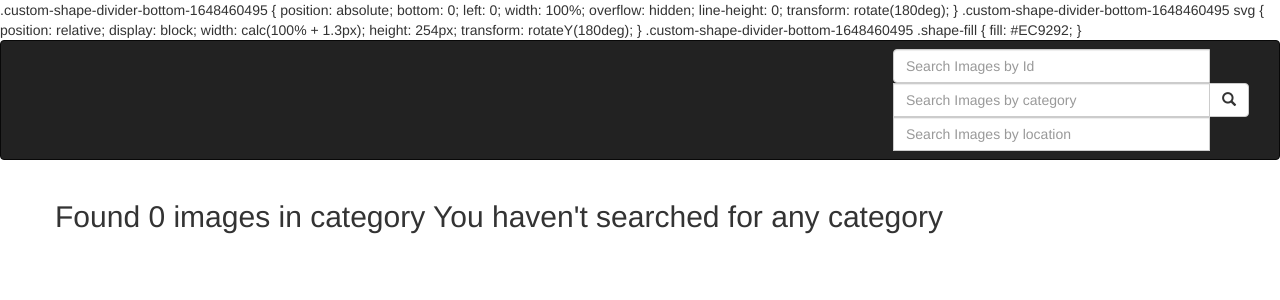
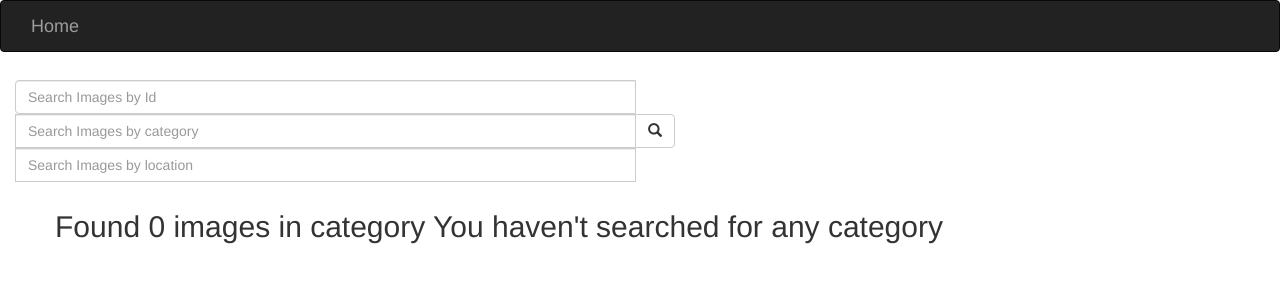
Before and after one commit to eliki-hue/eliki-gallery, a Django app: page /search/ in a window 1280 px wide. Shown: the top 300 px of the page. Run offline with Django 4.2, Linux system fonts and the light colour scheme; some libraries are stand-ins or nearby versions.

Commit message:
formatted home page display

```diff
--- a/myGallery/templates/base.html
+++ b/myGallery/templates/base.html
@@ -3,27 +3,7 @@
 <!DOCTYPE html>
 <html>
 <head>
-  .custom-shape-divider-bottom-1648460495 {
-    position: absolute;
-    bottom: 0;
-    left: 0;
-    width: 100%;
-    overflow: hidden;
-    line-height: 0;
-    transform: rotate(180deg);
-}
 
-.custom-shape-divider-bottom-1648460495 svg {
-    position: relative;
-    display: block;
-    width: calc(100% + 1.3px);
-    height: 254px;
-    transform: rotateY(180deg);
-}
-
-.custom-shape-divider-bottom-1648460495 .shape-fill {
-    fill: #EC9292;
-}
   <meta charset="utf-8">
 
   {% if title %}
@@ -34,12 +14,27 @@
 
   {% block styles %}
     {% bootstrap_css %}
-    <link rel="stylesheet" href="{% static 'css/basenews.css' %}">
+    <!-- <link rel="stylesheet" href="{% static 'css/basenews.css' %}"> -->
   {% endblock %}
 
 </head>
 <body>
     {% include "navbar.html" %}
+    <div style="display:flex">
+      <form class="navbar-form" role="search" action="{% url 'search_results' %}">
+
+        <div class="input-group">
+          <input type="text" class="form-control" placeholder="Search Images by Id" name="image_id">
+          <input type="text" class="form-control" placeholder="Search Images by category" name="image_category">
+          <input type="text" class="form-control" placeholder="Search Images by location" name="image_location">
+          <div class="input-group-btn">
+            <button class="btn btn-default" type="submit">  <i class="glyphicon glyphicon-search"></i></button>
+          </div>
+        </div>
+
+      </form>
+    </div>
+
 
     {% block content %} <h1 class='text-center'>{%endblock%}
 
--- a/myGallery/templates/navbar.html
+++ b/myGallery/templates/navbar.html
@@ -3,22 +3,13 @@
       <div class="navbar-header">
         <a class="navbar-brand" href=""></a>
       </div>
+      <a class="navbar-brand" href="/"> Home </a>
+
 
       <!-- Adding a search form  -->
       <div class="col-sm-4 col-md-4 navbar-right">
 
-        <form class="navbar-form" role="search" action="{% url 'search_results' %}">
 
-          <div class="input-group">
-            <input type="text" class="form-control" placeholder="Search Images by Id" name="image_id">
-            <input type="text" class="form-control" placeholder="Search Images by category" name="image_category">
-            <input type="text" class="form-control" placeholder="Search Images by location" name="image_location">
-            <div class="input-group-btn">
-              <button class="btn btn-default" type="submit"><i class="glyphicon glyphicon-search"></i></button>
-            </div>
-          </div>
-
-        </form>
       </div>
       <!-- search form end -->
     </div>
```
Also changed, not shown: myGallery/templates/home.html (+14 -24 lines), myGallery/templates/search.html (+2 -12 lines).
